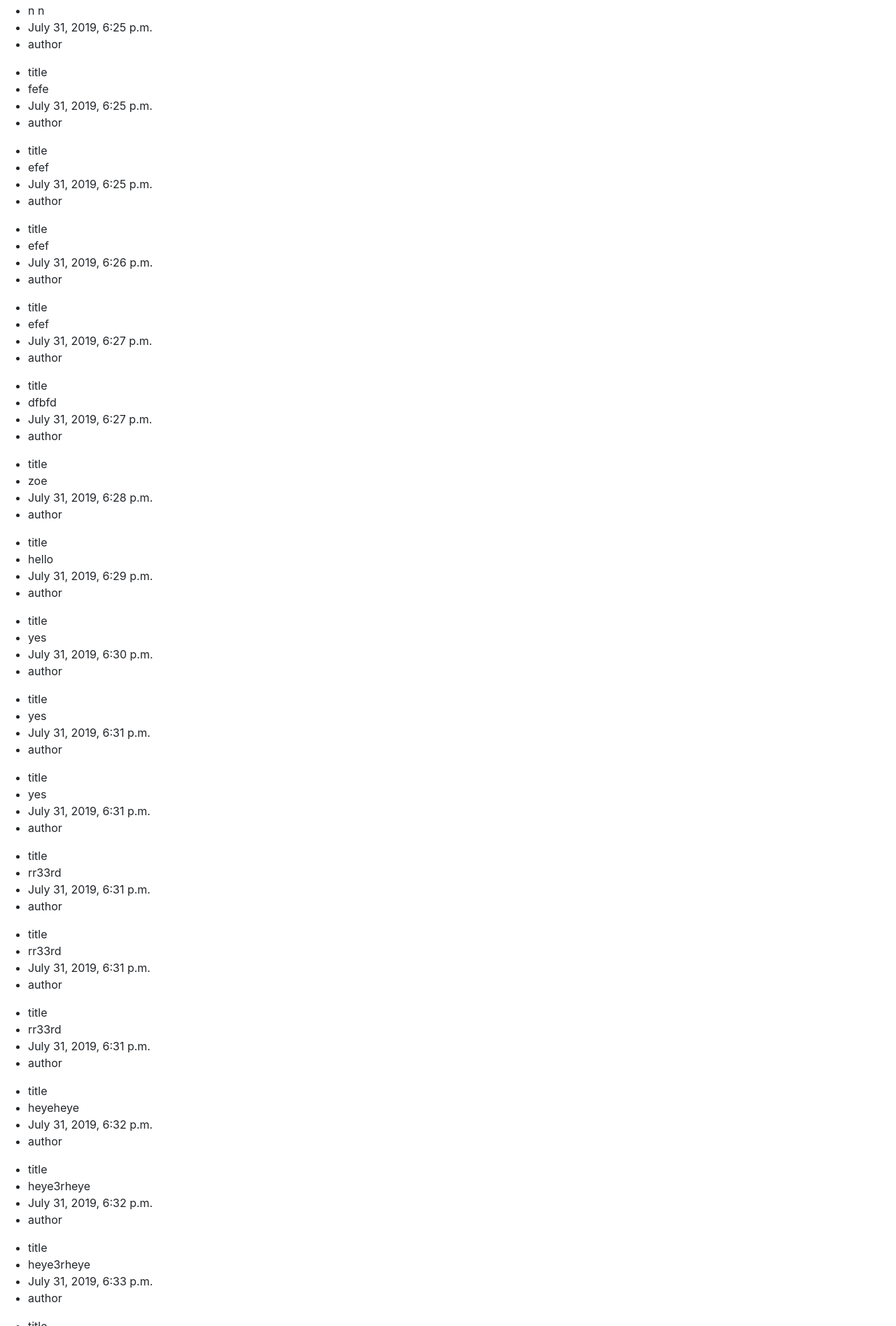
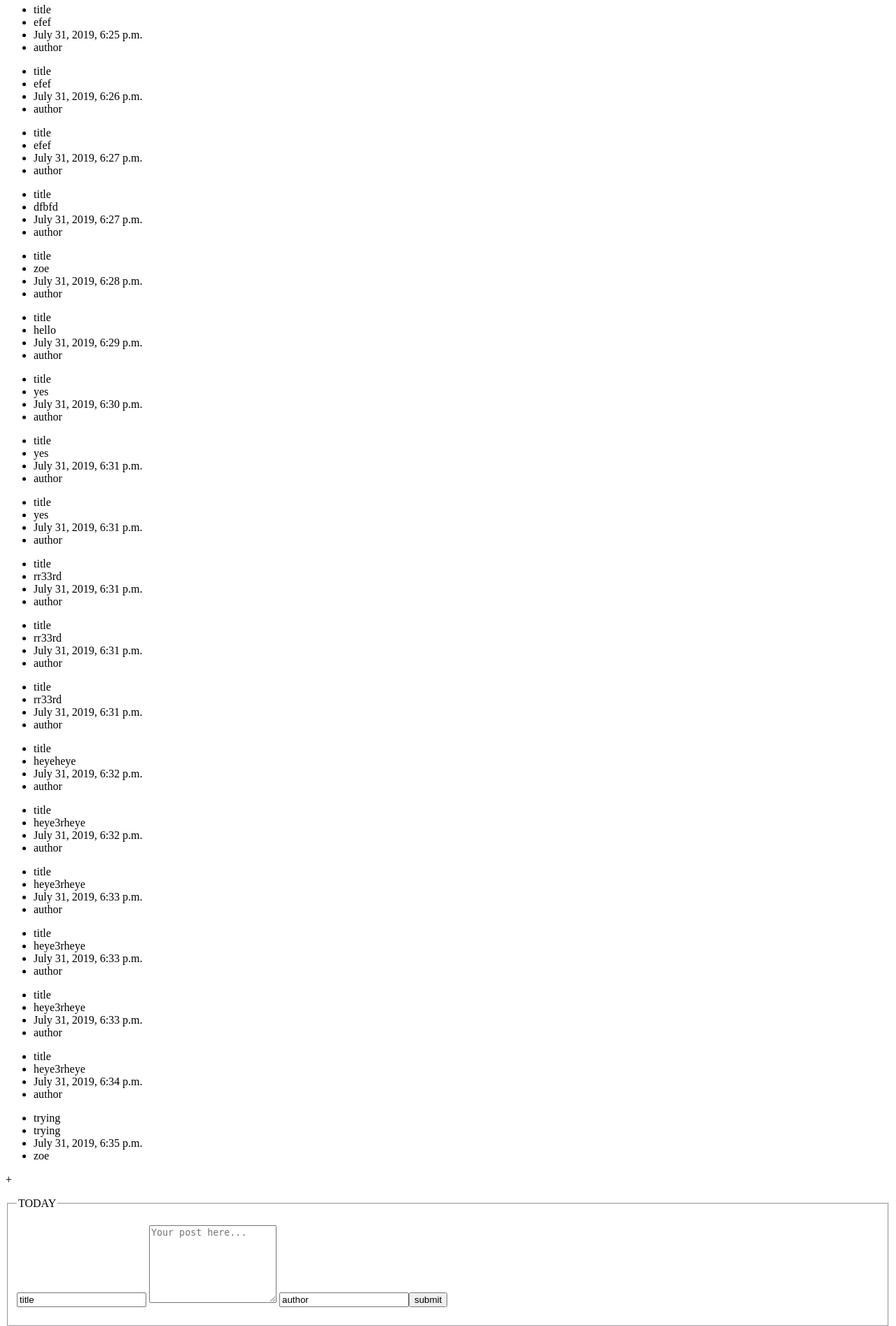
Before and after one commit to yourgirlcodes/Billboard-, a Django app: page / in a window 1280 px wide. Shown: the part 829-2724 px from the top of the page at 70% size. Run offline with Django 3.2, Linux system fonts and the light colour scheme; a user stored in the database is signed in; data comes from the database, SQL or seed files in the repository; both versions use the stored data as it was after the commit; some libraries are stand-ins or nearby versions.

Commit message:
adding posts

```diff
--- /dev/null
+++ b/SocialBoard/static/SocialBoard/css/style.css
@@ -0,0 +1,3 @@
+div.login_block{
+background-color: blue;
+}
--- /dev/null
+++ b/SocialBoard/static/SocialBoard/js/app.js
@@ -0,0 +1,30 @@
+$(document).ready(function () {
+    $("#ask_to_add").click(function () {
+        $("#newpostform").css("display", "block");
+    });
+
+    $("#close").click(function () {
+        $("#newpostform").css("display", "none");
+    })
+
+//    $("#addpost").click(function () {
+//        $.ajax("/SocialBoard", {
+//            type: "POST",
+//            data: {
+//                "content": $("#newcontent").val(),
+//                "title": $("#newtitle").val(),
+//                "author": $("#newauthor").val()
+//            },
+//            success: function (data) {
+//                $("#posts").html(data + $("#posts").html())
+//                $("#newtext").val(""),
+//                $("#newtitle").val(""),
+//                $("#newauthor").val("");
+//            }
+//        })
+//    });
+
+
+
+
+})
--- a/SocialBoard/static/SocialBoard/style.css
+++ /dev/null
@@ -1,3 +0,0 @@
-.login_block{
-background: blue;
-}
--- a/SocialBoard/templates/SocialBoard/index.html
+++ b/SocialBoard/templates/SocialBoard/index.html
@@ -4,11 +4,11 @@
 <head>
     <meta charset="UTF-8">
     <title>Billboard</title>
-    <link rel="stylesheet" type="text/css" href="{% static 'SocialBoard/style.css' %}">
+    <link rel="stylesheet" type="text/css" href="{% static 'SocialBoard/css/style.css' %}">
     <script src="https://code.jquery.com/jquery-3.1.0.min.js"></script>
-    <link href="{% static 'css/bootstrap.min.css' %}" rel="stylesheet">
-    <script src="{% static 'js/bootstrap.min.js' %}"></script>
-    <script src="{% static 'js/contacts.js' %}"></script>
+    <link href="https://stackpath.bootstrapcdn.com/font-awesome/4.7.0/css/font-awesome.min.css" rel="stylesheet"
+        integrity="sha384-wvfXpqpZZVQGK6TAh5PVlGOfQNHSoD2xbE+QkPxCAFlNEevoEH3Sl0sibVcOQVnN" crossorigin="anonymous">
+    <script src="{% static 'SocialBoard/js/app.js' %}"></script>
 </head>
 
 <body>
@@ -26,19 +26,59 @@
         {% endif %}
     </div>
 
+
     {% block content %}
+
     {% if user.is_authenticated %}
 
+    {% if posts %}
+
 {% for p in posts %}
+        <div class="posts">
             <ul>
                 <li>{{p.post_title}}</li>
                 <li>{{p.post_content}}</li>
                 <li> {{p.post_publish_date}}</li>
                 <li>{{p.post_author}}</li>
             </ul>
+        </div>
 {% endfor %}
+
+    {% else %}
+
+    <div> Sorry, no posts here! Click the '+' button to add a new post!</div>
+
+
     {% endif %}
+
+
+    <div id="ask_to_add">+</div>
+
+
+    <fieldset class="new_post" id="newpostform" display="none">
+        <legend>
+            <p class="postdate" id="date">TODAY</p>
+        </legend>
+
+        <form action="/newpost" method="post">
+            {% csrf_token %}
+        <input type="text" name="title" id="title" value="title" placeholder="Title">
+        <textarea rows="7" name="content" id="content" value="content" placeholder="Your post here..."></textarea>
+        <input type="text" name="author" id="author" value="author" placeholder="Author"><input type="submit" value="submit"/>
+        </form>
+    </fieldset>
+
+
+    <div class="addnewpost">
+        <i class="fa fa-times" id='close'></i>
+        <i class="fa fa-check" id='addpost'></i>
+    </div>
+    </div>
+
+    {% endif %}
+
     {% endblock %}
+    <script src="{% static 'SocialBoard/js/app.js' %}"></script>
 </body>
 
 </html>
--- a/SocialBoard/templates/registration/login.html
+++ b/SocialBoard/templates/registration/login.html
@@ -1,3 +1,5 @@
+{% extends 'SocialBoard/index.html' %}
+
 {% block content %}
 <div class="login_block">
 {% if form.errors %}
--- a/SocialBoard/templates/registration/logout.html
+++ b/SocialBoard/templates/registration/logout.html
@@ -1,3 +1,4 @@
+{% extends 'SocialBoard/index.html' %}
 {% block content %}
   <p>Logged out!</p>
 {% endblock %}
--- a/SocialBoard/templates/registration/register.html
+++ b/SocialBoard/templates/registration/register.html
@@ -1,3 +1,4 @@
+{% extends 'SocialBoard/index.html' %}
 {% block content %}
 <h1>Create an account</h1>
 <form action="{% url 'register' %}" method="post">
--- a/SocialBoard/urls.py
+++ b/SocialBoard/urls.py
@@ -9,5 +9,6 @@ urlpatterns = [
     url(r'^$', views.index, name='index'),
     url(r'^login/$', login, name='login'),
     url(r'^register/$', views.register, name='register'),
-    url(r'^logout/$', logout, name='logout')
+    url(r'^logout/$', logout, name='logout'),
+    url(r'^newpost$', views.newpost, name='newpost'),
 ]
--- a/SocialBoard/views.py
+++ b/SocialBoard/views.py
@@ -1,10 +1,13 @@
-from django.http import Http404, HttpResponseRedirect
+from django.http import Http404, HttpResponseRedirect, JsonResponse
 from django.shortcuts import render
 from django.urls import reverse
+from django.utils import timezone
+
 from .models import Post
 from django.contrib.auth.forms import UserCreationForm
 from django.contrib.auth import login
 from django.contrib.auth.decorators import login_required
+from django.views.decorators.csrf import csrf_protect
 
 
 @login_required
@@ -32,6 +35,11 @@ def logout(request):
     return render(request, "registration/logout.html")
 
 
-# def login(request):
-#     return render(request, "registration/login.html")
-#
+@csrf_protect
+def newpost(request):
+    content = request.POST.get("content")
+    title = request.POST.get("title")
+    author = request.POST.get("author")
+    post = Post.objects.create(post_title=title, post_publish_date=timezone.now(), post_author=author, post_content=content)
+    posts = Post.objects.all()
+    return render(request, 'SocialBoard/newpost.html', {'posts': posts})
```
Also changed, not shown: SocialBoard/templates/SocialBoard/newpost.html (added, +16 -0 lines), db.sqlite3. Lines whose indentation alone changed are shown as unchanged.
